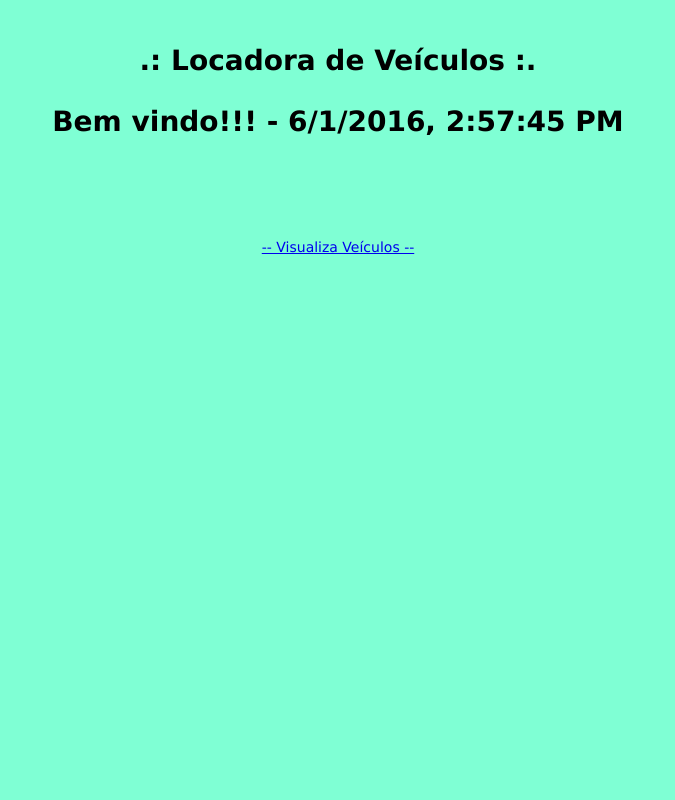
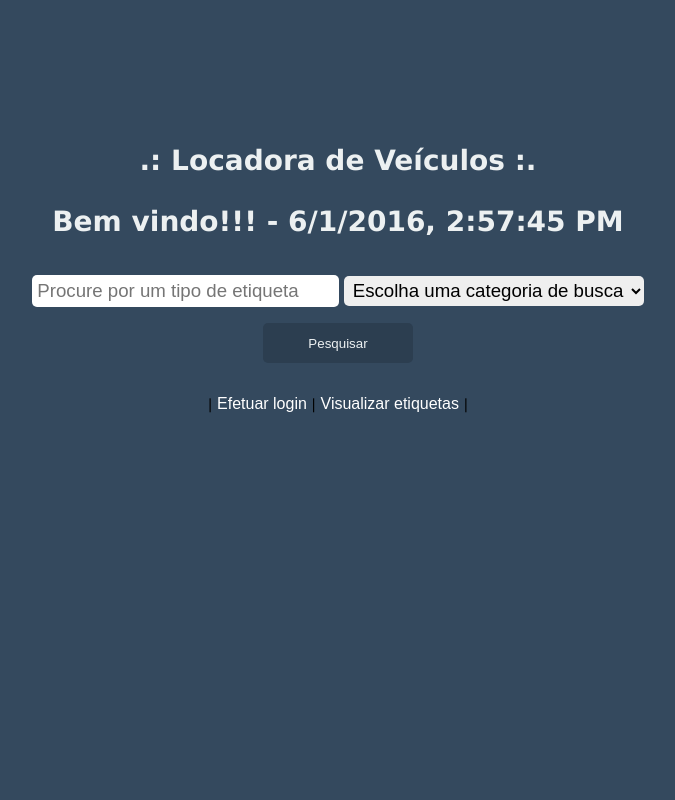
Before and after one commit to jbferraz/locadoraVeiculo, a PHP site: page / in a window 1280 px wide. Shown: the whole page, without its empty margins (302-977 px from the left). Run offline with PHP 8.4, Linux system fonts and the light colour scheme.

Commit message:
ajustes no index e style

```diff
--- a/config/style.css
+++ b/config/style.css
@@ -1,6 +1,6 @@
 @charset "utf-8";
 body {
-	background-color: Aquamarine;
+	background-color: #34495e;
 	margin: 0px;
 	font-family: Verdana, Geneva, sans-serif;
 	font-size: 14px;
@@ -13,7 +13,6 @@ body {
 	z-index: 20;
 	height: 225px;
 	width: 100%;
-	background-color: Aquamarine;
 }
 
 #cabecalho menu {
@@ -98,3 +97,110 @@ body {
 	box-sizing: border-box;
 	border: 1px solid #1F5693;
 }
+
+h1{
+    color:#ecf0f1;
+}
+
+.jujuba{
+
+	text-decoration: none;
+	text-align: center;
+	font-size: 12pt;
+	font-family: fantasy;
+	color: white;
+
+}
+
+.jujuba:hover{
+	font-size: 12pt;
+	color: #7f8c8d;
+	text-decoration: none;
+	text-align: center;
+	font-family: fantasy;
+	font-variant: none;
+	font-style: none;
+}
+
+
+
+table {
+	border-collapse: collapse;
+	width: 480px;
+	margin-bottom: 40px;
+	border-radius: 10px;
+	background-color: grey;
+}
+td {
+	border: 1px solid #ccc;
+	padding: 5px;
+}
+
+th {
+	border: 1px solid #ccc;
+	padding: 5px;
+}
+
+#corpo{
+	padding-top: 100px;
+	margin: auto;
+	width: 100%;
+	text-align: center;
+}
+
+/*Botões*/
+.botaoCadastro{
+	border-radius: 5px;
+	width: 150px;
+	height: 40px;
+	color:#ecf0f1;
+	background-color:#34495e;
+	border:transparent;
+	margin-left: 70px;
+	background-image: url('../img/ico/addlist.ico');
+	background-repeat: no-repeat;
+	background-position: left;
+	padding-left: 15px;
+
+}
+.botao_aux{
+	border-radius: 5px;
+	width: 140px;
+	height: 20px;
+	color:#ecf0f1;
+	background-color:#34495e;
+	border:transparent;
+}
+
+.botao_pes{
+	border-radius: 5px;
+	width: 150px;
+	height: 40px;
+	color:#ecf0f1;
+	background-color:#2c3e50;
+	border:transparent;
+	margin: 0 auto;
+}
+
+.botao_pes:disabled{
+	border-radius: 5px;
+	width: 150px;
+	height: 40px;
+	color:#ecf0f1;
+	background-color:silver;
+	border:transparent;
+	margin: 0 auto;
+}
+/*campos*/
+.campo{
+	width: 300px;
+	border-radius: 5px;
+	height: 30px;
+	font-size: 14pt;
+	border:none;
+	padding-left: 5px;
+}
+
+input:focus{
+	border-color: #4aa3df;
+}
--- a/index.php
+++ b/index.php
@@ -1,12 +1,28 @@
+<?php
+session_start();
+?>
 
-<html xmlns="http://www.w3.org/1999/xhtml" lang="pt-br" xml:lang="pt-br">
-    <meta http-equiv="Content-Type" content="text/html; charset=utf-8" />
+<!DOCTYPE html>
+<html  xmlns="http://www.w3.org/1999/xhtml" lang="pt-br" xml:lang="pt-br">
     <head>
-        <title>Locadora de Veículos</title>
-        <link href="config/style.css" rel="stylesheet" type="text/css" />
+        <meta charset="UTF-8" http-equiv="Content-Type">
+            <style type="text/css">
+                @import 'config/style.css';
+            </style>
+            <script type="text/javascript">
+
+                window.onload = function () {
+                    document.getElementById("categoria").onchange = function () {
+                        this.parentNode.action = this.value + ".php";
+                    }
+                }
+            </script>
+            <title>Locadora de Veículos</title>
+            <meta name="viewport" content="width=device-width; initial-scale=1.0; maximum-scale=1.0;"/>
     </head>
-    <body><!-- define todo conteúdo da pág. -->
-        <div id="cabecalho">
+
+    <body>
+        <div id="corpo">
             <div id="topo">
                 <h1>
                     .: Locadora de Veículos :.<p>
@@ -16,13 +32,38 @@
                         </script>
                 </h1>
             </div>
-        </div>
-        <div id="conteudo" align="center">
-            <div id="um">
-                <p>
-                    <a href="listaVeicDisp.html">-- Visualiza Veículos --</a>
-                </p>
-            </div>
-        </div>
-    </body>
-</html>
+
+            <form action="" name="formPesquisa" id="formPesquisa" method="post">
+
+                <input type="text" class="campo" name="nome" id="nome" placeholder="Procure por um tipo de etiqueta" required>
+
+                    <select class="campo" id="categoria" name="categoria" required>
+                        <option value="" disabled selected="" >Escolha uma categoria de busca</option>
+                        <option value="action/buscado_altura">Altura</option>
+                        <option value="action/buscado_largura">Largura</option>
+                        <option value="action/buscado_fabricante">Fabricante/Marca</option>
+                        <option value="action/buscado_nome">Modelo/Nome</option>
+                        <option value="action/buscado_tipopapel">Tipo do Papel</option>
+                    </select>
+                    <br><br>
+                            <input name="acoes" id="acoes"  type="submit" class="botao_pes" value="Pesquisar" title="Irá pesquisar todos os tipos de etiquetas que você selecionou acima."><br><br><br>
+
+                                            <?php
+                                            if (!isset($_SESSION['id'])) {
+                                                ?>
+                                                | <a href="visao/login.php" class="jujuba">Efetuar login</a> |
+                                                <a href="visao/verTodasEtiquetas.php" class="jujuba">Visualizar etiquetas</a> |
+                                                <?php
+                                            } else {
+                                                ?>
+                                                | <a href="sair.php" class="jujuba">Sair</a> |
+                                                <a href="visao/cadUsuario.php" class="jujuba">Cadastrar usuario</a> |
+                                                <a href="visao/cadFabricanteEtiqueta.php" class="jujuba">Cadastrar Fabricante/Etiqueta</a> |
+                                                <a href="visao/verTodasEtiquetas.php" class="jujuba">Visualizar etiquetas</a> |
+                                                <?php
+                                            }
+                                            ?>
+                                            </form>
+                                            </div>
+                                            </body>
+                                            </html>
```
